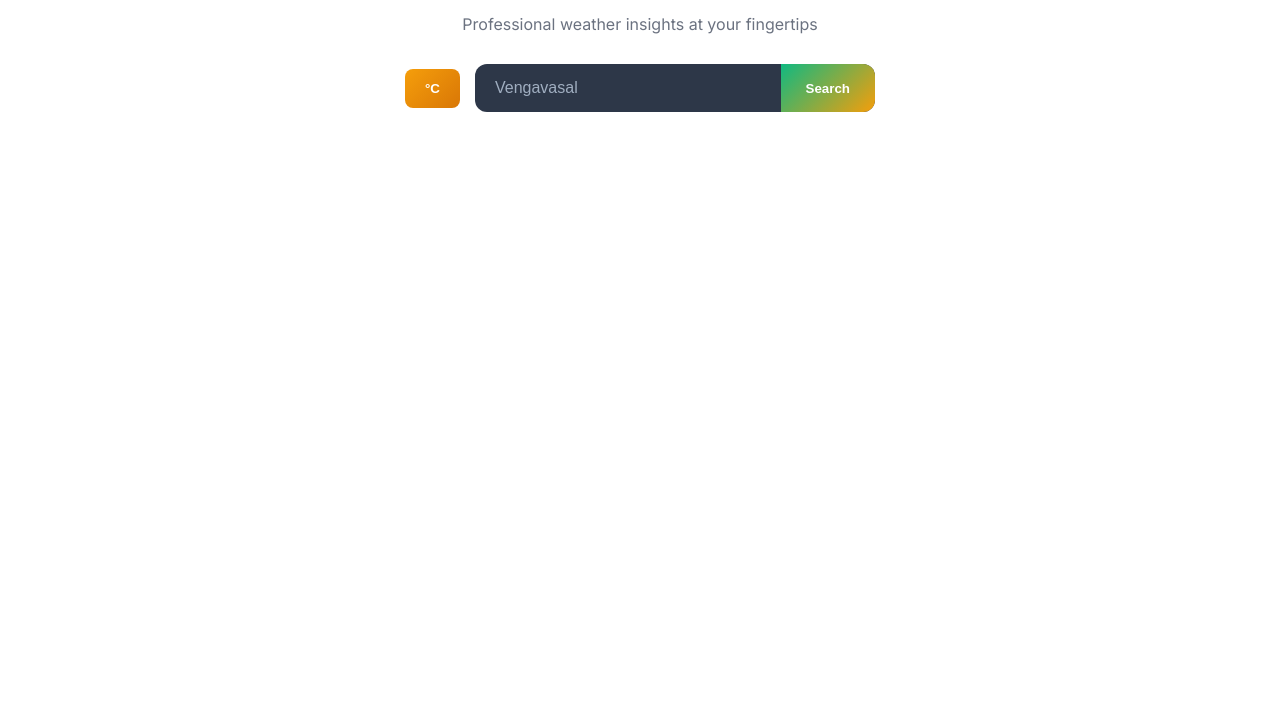
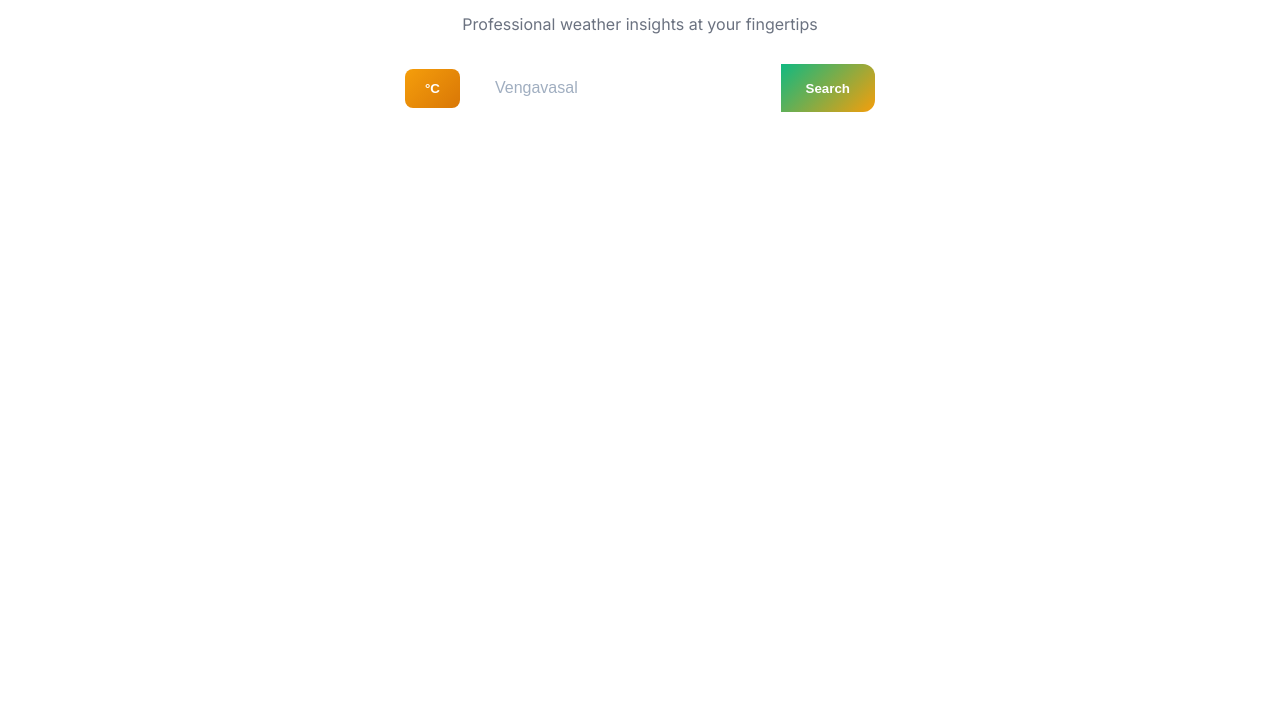
Before and after one commit to Madhusudan04337/dynamic-weather-dashboard, a plain HTML site: page index.html in a window 1280 px wide. Shown: the part 85-800 px from the top of the page. Drawn offline with Linux system fonts and the light colour scheme.

Commit message:
index.html

```diff
--- a/index.html
+++ b/index.html
@@ -132,7 +132,6 @@
 
         .search-container {
             display: flex;
-            background: #2d3748;
             border-radius: 12px;
             overflow: hidden;
             min-width: 400px;
```
